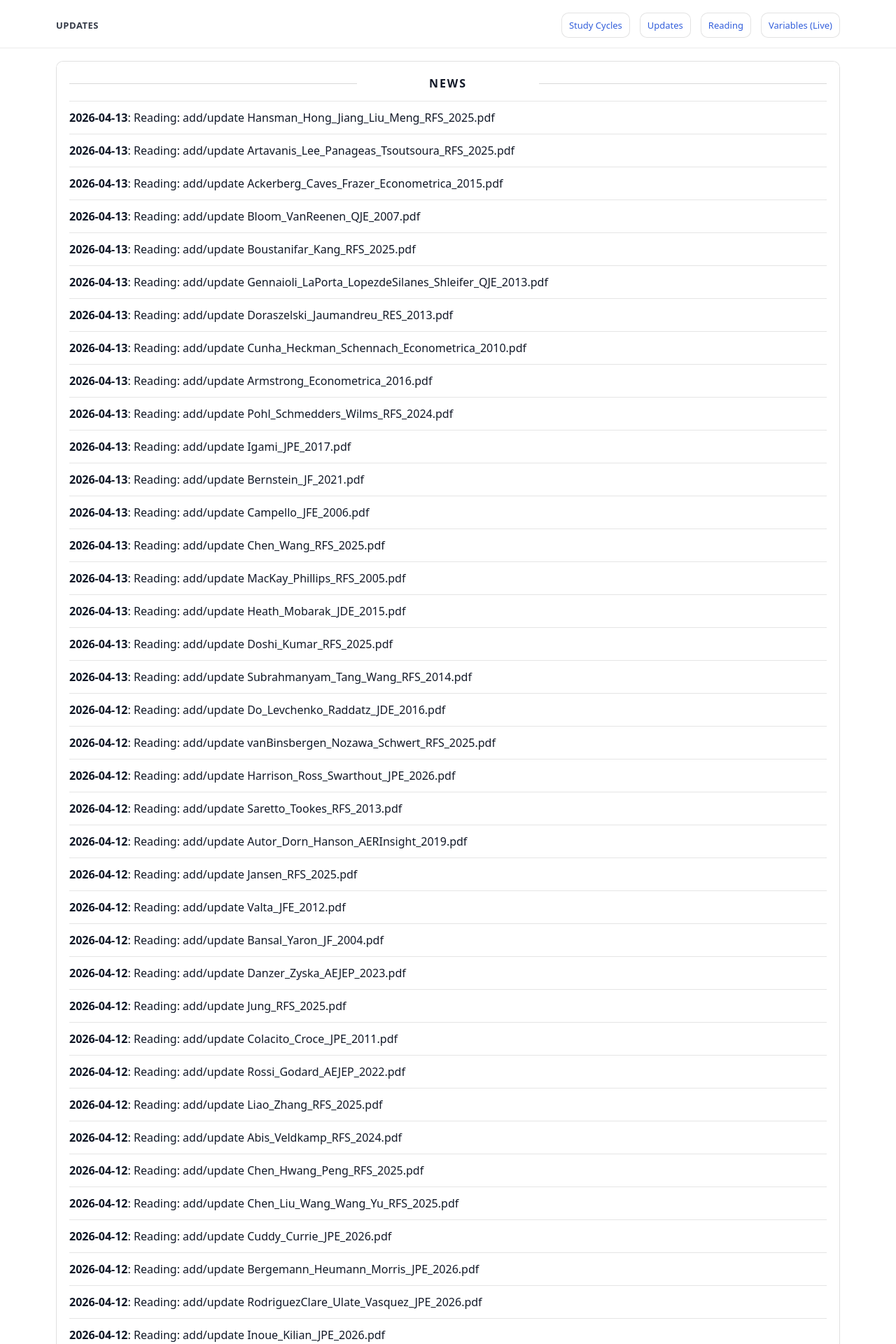
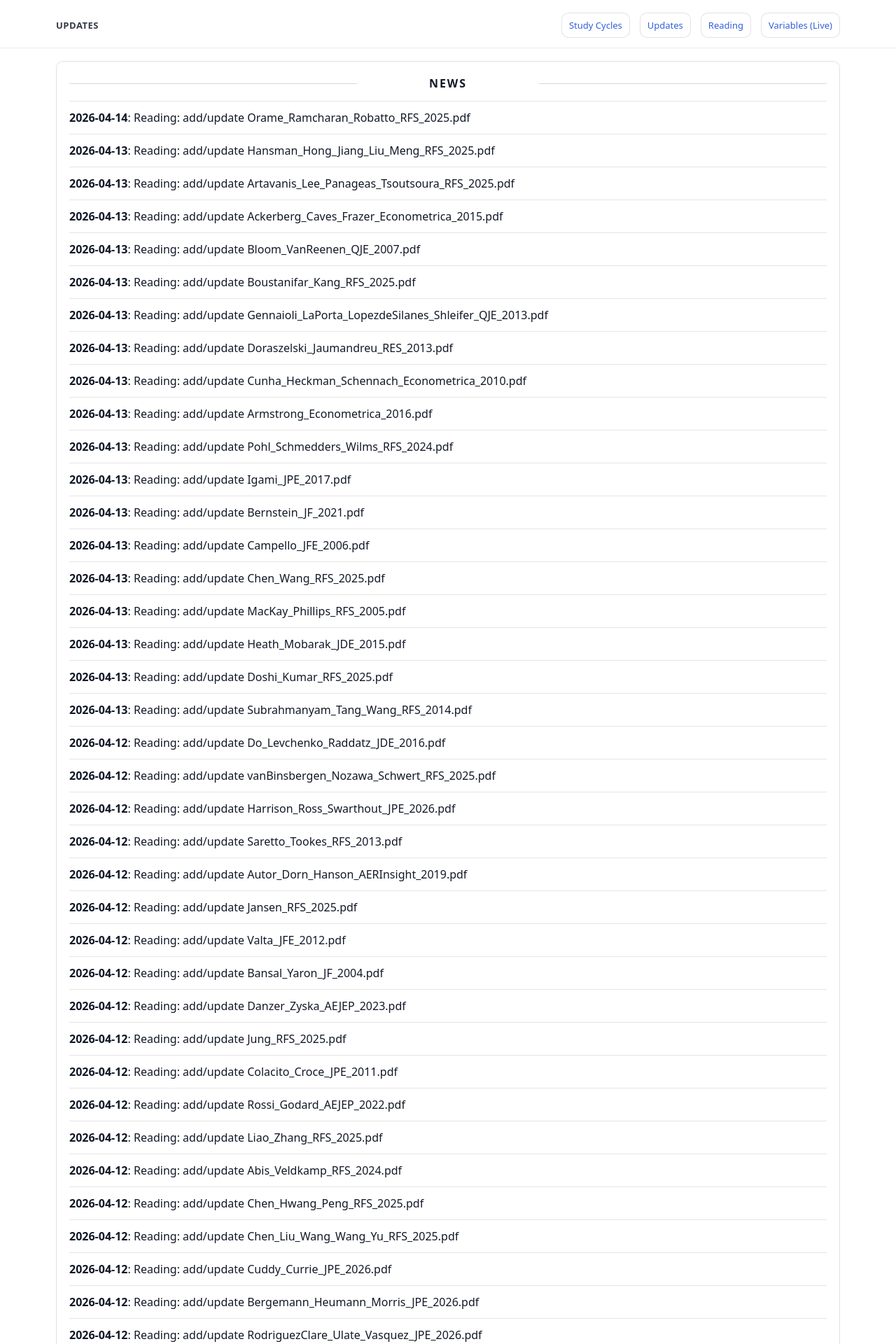
Before and after one commit to yaxinzn/study-archive, a Jekyll site: the page built from updates/index.md, in a window 1280 px wide. Shown: the top 1920 px of the page at 70% size. Built offline with Jekyll 4.4.1, drawn with Linux system fonts in a browser that asks for light colours; some of the changed text lies outside the part shown.

Commit message:
chore: update NEWS feed

```diff
--- a/_data/news.yml
+++ b/_data/news.yml
@@ -1,4 +1,7 @@
 # Auto-generated update history (sorted newest -> oldest). Do not edit manually.
+- ts: "1776113255"
+  date: "2026-04-14"
+  title: "Reading: add/update Orame_Ramcharan_Robatto_RFS_2025.pdf"
 - ts: "1776085216"
   date: "2026-04-13"
   title: "Reading: add/update Hansman_Hong_Jiang_Liu_Meng_RFS_2025.pdf"
```
